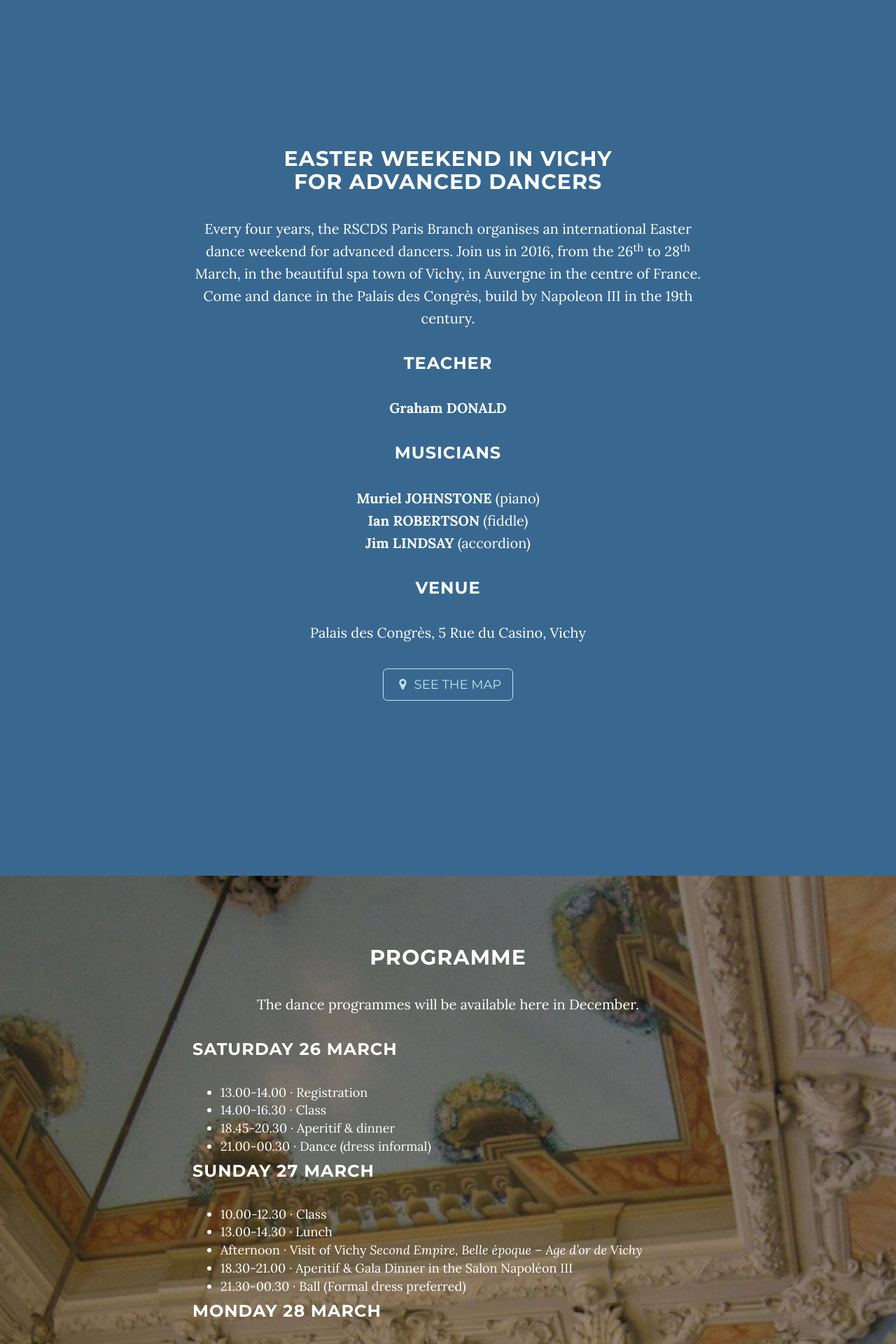
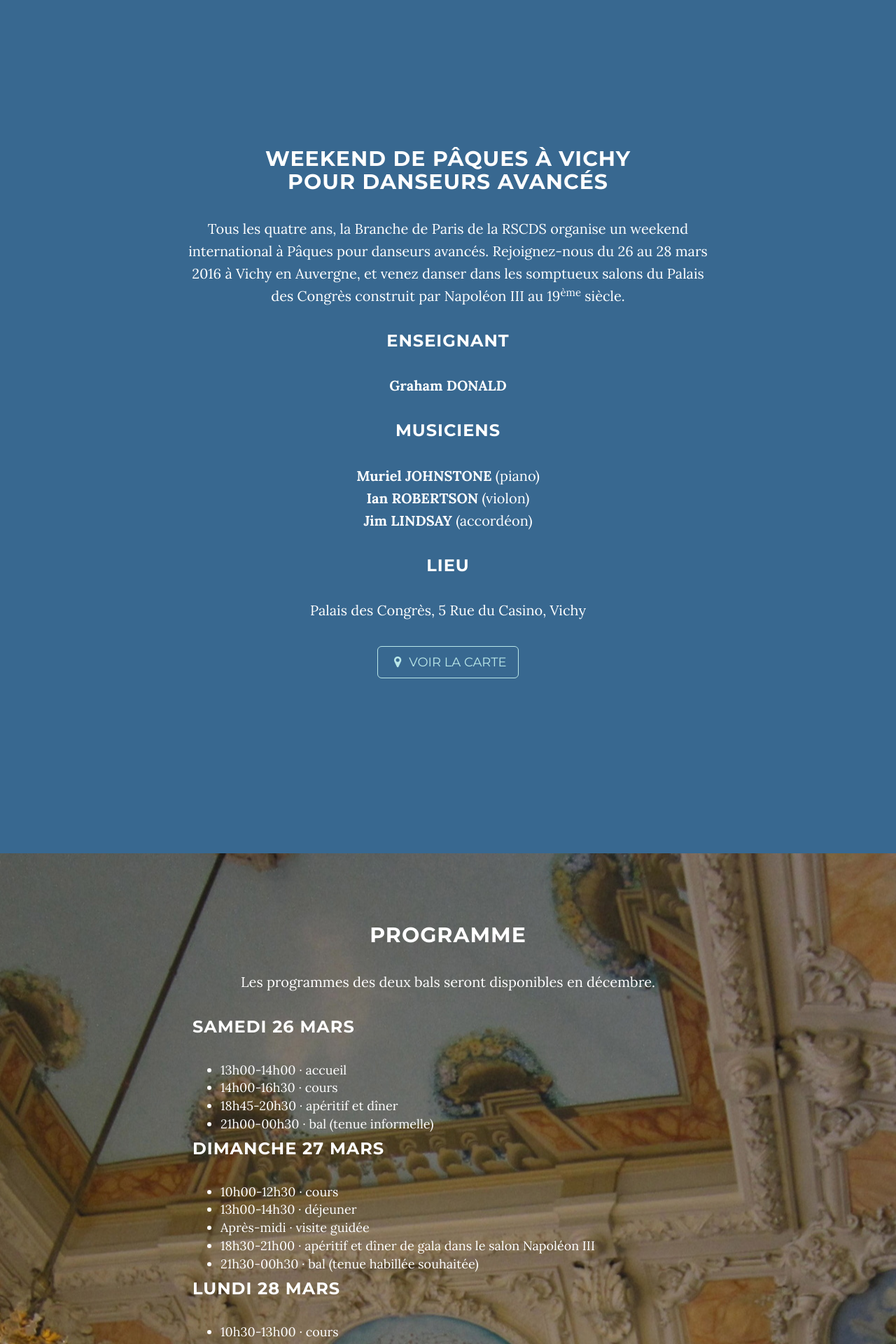
Before and after one commit to alienorlatour/rscdsparis-vichy, a PHP site: page /?fr in a window 1280 px wide. Shown: the part 840-2760 px from the top of the page at 70% size. Run offline with PHP 8.4, Linux system fonts and the light colour scheme; some libraries are stand-ins or nearby versions.

Commit message:
French at last

```diff
--- a/panelsfr/about.html
+++ b/panelsfr/about.html
@@ -3,30 +3,29 @@
   <div class="row">
     <div class="col-lg-8 col-lg-offset-2 text-center">
       <h2>
-        Easter weekend in Vichy<br />for advanced dancers
+        Weekend de Pâques à Vichy<br />pour danseurs avancés
       </h2>
       <p>
-        Every four years, the RSCDS Paris Branch organises an international Easter dance weekend for advanced dancers.
-        Join us in 2016, from the 26<sup>th</sup> to 28<sup>th</sup> March, in the beautiful spa town of Vichy, in
-        Auvergne in the centre of France. Come and dance in the Palais des Congrès, build by Napoleon III in the 19th
-        century.
+      	Tous les quatre ans, la Branche de Paris de la RSCDS organise un weekend international à Pâques pour danseurs avancés.
+      	Rejoignez-nous du 26 au 28 mars 2016 à Vichy en Auvergne,
+      	et venez danser dans les somptueux salons du Palais des Congrès construit par Napoléon III au 19<sup>ème</sup> siècle.
       </p>
-      <h3>Teacher</h3>
+      <h3>Enseignant</h3>
       <p>
         <b>Graham DONALD</b>
       </p>
 
-      <h3>Musicians</h3>
+      <h3>Musiciens</h3>
       <p>
         <b>Muriel JOHNSTONE</b> (piano)<br />
-        <b>Ian ROBERTSON</b> (fiddle)<br />
-        <b>Jim LINDSAY</b> (accordion)
+        <b>Ian ROBERTSON</b> (violon)<br />
+        <b>Jim LINDSAY</b> (accordéon)
       </p>
 
-      <h3>Venue</h3>
+      <h3>Lieu</h3>
       <p>Palais des Congrès, 5 Rue du Casino, Vichy</p>
       <a href="#map" class="btn btn-default btn-lg page-scroll"><i class="fa fa-map-marker fa-fw"></i> <span
-        class="network-name">See the map</span></a>
+        class="network-name">Voir la carte</span></a>
     </div>
   </div>
 </section>
--- a/panelsfr/accommodation.html
+++ b/panelsfr/accommodation.html
@@ -4,13 +4,11 @@
 
     <div class="container">
       <div class="col-lg-8 col-lg-offset-2 text-center">
-        <h2>Accommodation</h2>
-        <p>Vichy, being a popular spa town, offers numerous hotels both in the town itself and in the surrounding
-          countryside.</p>
-        <p>Note that Easter marks the beginning of the tourist season, so it is strongly recommended that you
-          reserve hotel accommodation sufficiently well in advance once your application for Vichy has been accepted.</p>
+        <h2>Hôtels</h2>
+        <p>En tant que ville thermale, Vichy possède une offre hôtelière importante et variée, et de nombreux hôtels se trouvent dans le quartier du Palais des Congrès à quelques minutes de marche.</p>
+        <p>Toutefois, Pâques marque le début de la saison touristique et par conséquent, nous vous recommandons de réserver votre hôtel bien en avance, et si possible dès que votre inscription aura été confirmée.</p>
         <a href="hotelsfr.php" class="btn btn-default btn-lg"><i class="fa fa-bed fa-fw"></i> <span
-          class="network-name">nearby hotels</span></a>
+          class="network-name">HÔTELS PROCHES DU PALAIS DES CONGRÈS</span></a>
       </div>
     </div>
   </div>
--- a/panelsfr/contact.html
+++ b/panelsfr/contact.html
@@ -3,18 +3,18 @@
 <section id="contact" class="container content-section text-center">
   <div class="row">
     <div class="col-lg-12">
-      <h2>Contact us</h2>
+      <h2>Pour nous contacter</h2>
       <p>
         <a href="mailto:vichy@rscdsparis.fr">vichy@rscdsparis.fr</a>
       </p>
       <ul class="list-inline banner-social-buttons">
         <li>
           <a href="http://www.rscdsparis.fr" target="_blank" class="btn btn-default btn-lg"><i class="fa fa-globe fa-fw"></i> <span
-            class="network-name">visit our website</span></a>
+            class="network-name">visitez notre site web</span></a>
         </li>
         <li>
           <a href="https://www.facebook.com/events/649929795128673/" target="_blank" class="btn btn-default btn-lg"><i
-            class="fa fa-facebook fa-fw"></i> <span class="network-name">share the event</span></a>
+            class="fa fa-facebook fa-fw"></i> <span class="network-name">partagez l'événement</span></a>
         </li>
       </ul>
     </div>
--- a/panelsfr/fares.html
+++ b/panelsfr/fares.html
@@ -3,7 +3,7 @@
   <div class="intro-section">
     <div class="container">
       <div class="col-lg-8 col-lg-offset-2">
-        <h2>Options and fees</h2>
+        <h2>Options et tarifs</h2>
       </div>
     </div>
     <div class="separator col-md-12">
@@ -12,9 +12,9 @@
           <ul class="pricely-pro">
             <li class="pricely-first-heading panel-success col-md-offset-2 col-md-6 text-center">
               <ul class="list-group">
-                <li class="list-group-item">Full dancer weekend : classes, evening dances, visit, meals and wine</li>
-                <li class="list-group-item">Dancer weekend without classes : evening dances, visit, meals and wine</li>
-                <li class="list-group-item">Non-dancer weekend: visit, meals and wine</li>
+                <li class="list-group-item">Weekend complet pour danseur : cours, bals, visite, repas et boissons</li>
+                <li class="list-group-item">Weekend sans les cours pour danseurs : bal, visite, repas et boissons</li>
+                <li class="list-group-item">Weekend pour non-danseur : visite, repas et boissons</li>
               </ul>
             </li>
             <li class="pricely-inner panel-info col-xs-6 col-md-2 text-center">
@@ -30,10 +30,10 @@
     </div>
     <div class="container">
       <div class="col-lg-8 col-lg-offset-2">
-        <p>Accommodation has to be booked separately. See information on hotels within walking distance of the
-          Palais des Congrès offering special rates for those attending the Vichy Weekend.</p>
-        <p>Payments can be made online by credit card through PayPal, by French cheque or by bank transfer. Your
-          application and payment will be confirmed by email.</p>
+        <p>Vous devez réserver votre hôtel vous-même. Voir l’information sur les hôtels proches du Palais des Congrès
+        et proposant des tarifs spéciaux pour les participants au weekend.</p>
+        <p>Vous pouvez régler votre inscription par carte bancaire, par chèque français ou par virement bancaire.
+        Votre inscription et votre paiement seront confirmés par e-mail.</p>
         <a href="#accommodation" class="btn btn-default btn-lg page-scroll"><i class="fa fa-bed fa-fw"></i> <span
           class="network-name">nearby hotels</span></a>
       </div>
@@ -43,7 +43,7 @@
   <div class="intro-section">
     <div class="container">
       <div class="col-lg-8 col-lg-offset-2">
-        <h3>Cancellation Policy</h3>
+        <h3>Annulations</h3>
       </div>
     </div>
     <div class="separator col-md-12">
@@ -52,13 +52,13 @@
           <ul class="pricely-pro">
             <li class="pricely-first-heading panel-success col-md-offset-2 col-md-8 text-center">
               <ul class="list-group">
-                <li class="list-group-item">Cancellation and replacement from waiting list: Full refund less 30€
-                  administration charge.</li>
+                <li class="list-group-item">Annulation et remplacement par liste d’attente :
+                remboursement intégral moins 30€ pour frais administratifs</li>
                 <li class="list-group-item">
-                  Cancellation up to <b>12 March 2016</b> and no replacement from waiting list: Refund 200€.
+                  Annulation sans remplacement par liste d’attente jusqu’au <b>12 mars 2016</b> : remboursement de 200€
                 </li>
                 <li class="list-group-item">
-                  Cancellation after <b>12 March 2016</b> and no replacement from waiting list: No refund
+                  Annulation sans remplacement par liste d’attente après le <b>12 mars 2016</b> : aucun remboursement
                 </li>
               </ul>
             </li>
@@ -68,8 +68,8 @@
     </div>
     <div class="container">
       <div class="col-lg-8 col-lg-offset-2">
-        <p>Participants are very strongly advised to make their own arrangements to insure against cancellation
-          through illness, previous injury or other unavoidable circumstances.</p>
+        <p>Nous vous conseillons de souscrire une assurance vous permettant d’être couvert en cas d’annulation pour maladie,
+        blessure, etc.</p>
       </div>
     </div>
   </div>
--- a/panelsfr/intro.html
+++ b/panelsfr/intro.html
@@ -7,7 +7,7 @@
         <div class="col-md-8 col-md-offset-2">
           <h1 class="brand-heading">Rendez-vous à Vichy</h1>
           <p class="intro-text">
-            Dance Scottish in Vichy, 26<sup>th</sup> - 28<sup>th</sup> March 2016
+            Weekend de Pâques à Vichy pour danseurs avancés, du 26 au 28 Mars 2016
           </p>
           <a href="#about" class="btn btn-circle page-scroll"> <i class="fa fa-angle-double-down animated"></i> </a>
         </div>
--- a/panelsfr/program.html
+++ b/panelsfr/program.html
@@ -4,41 +4,38 @@
     <div class="container">
       <div class="col-lg-8 col-lg-offset-2">
         <h2 class="text-center">Programme</h2>
-        <p class="text-center">The dance programmes will be available here in December.</p>
-        <h3>Saturday 26 March</h3>
+        <p class="text-center">Les programmes des deux bals seront disponibles en décembre.</p>
+        <h3>Samedi 26 mars</h3>
         <ul>
-          <li>13.00-14.00 · Registration</li>
-          <li>14.00-16.30 · Class</li>
-          <li>18.45-20.30 · Aperitif &amp; dinner</li>
-          <li>21.00-00.30 · Dance (dress informal)</li>
+          <li>13h00-14h00 · accueil</li>
+          <li>14h00-16h30 · cours</li>
+          <li>18h45-20h30 · apéritif et dîner</li>
+          <li>21h00-00h30 · bal (tenue informelle)</li>
         </ul>
-        <h3>Sunday 27 March</h3>
+        <h3>Dimanche 27 mars</h3>
         <ul>
-          <li>10.00-12.30 · Class</li>
-          <li>13.00-14.30 · Lunch</li>
+          <li>10h00-12h30 · cours</li>
+          <li>13h00-14h30 · déjeuner</li>
           <li>
-            Afternoon · Visit of Vichy <i>Second Empire, Belle époque – Age d’or de Vichy</i>
+            Après-midi · visite guidée
           </li>
-          <li>18.30-21.00 · Aperitif &amp; Gala Dinner in the Salon Napoléon III</li>
-          <li>21.30-00.30 · Ball (Formal dress preferred)</li>
+          <li>18h30-21h00 · apéritif et dîner de gala dans le salon Napoléon III</li>
+          <li>21h30-00h30 · bal (tenue habillée souhaitée)</li>
         </ul>
-        <h3>Monday 28 March</h3>
+        <h3>Lundi 28 Mars</h3>
         <ul>
-          <li>10.30-13.00 · Class</li>
-          <li>13.30-15.00 · Buffet lunch</li>
+          <li>10h30-13h00 · cours</li>
+          <li>13h30-15h00 · déjeuner buffet</li>
         </ul>
         <p>
-          <small>Classes, dances and meals will be in the Palais des Congrès, except for Sunday lunch which will
-            be in the restaurant chez Aletti situated opposite the Palais des Congrès.</small>
+          <small>Les cours, les bals et les repas auront lieu au Palais des Congrès, à l’exception du déjeuner du dimanche qui se tiendra au restaurant Aletti, juste en face du palais des Congrès.</small>
         </p>
         <p>
-          <small>The Palais des Congrès does have some private open air car parking. A large number of hotels
-            are available within walking distance of the Palais des Congrès but if you are staying further away and will
-            be using a car, please contact us to arrange access to parking.</small>
+          <small>Si vous êtes logés loin du Palais des Congrès et si vous venez en voiture,
+          n’hésitez pas à nous contacter au sujet de l’accès au parking du Palais des Congrès.</small>
         </p>
         <p>
-          <b>Note:</b> For those who wish, a meal will be organised on the evening of Friday 25th March. Full details
-          and a request for numbers will be issued nearer the time.
+          <b>NB:</b> pour ceux qui le souhaitent, un dîner sera organisé le vendredi 25 mars. Plus de détails ultérieurement.
         </p>
       </div>
     </div>
--- a/panelsfr/registration.html
+++ b/panelsfr/registration.html
@@ -3,9 +3,9 @@
   <div class="registration-section">
     <div class="container">
       <div class="col-lg-8 col-lg-offset-2">
-        <h2>Join us</h2>
-        <p>Applications will open in October 2015.</p>
-        <a href="#" class="btn btn-default btn-lg hidden">Register</a>
+        <h2>Rejoignez-nous</h2>
+        <p>Les inscriptions seront ouvertes en octobre 2015.</p>
+        <a href="#" class="btn btn-default btn-lg hidden">Inscription</a>
       </div>
     </div>
   </div>
--- a/panelsfr/travel.html
+++ b/panelsfr/travel.html
@@ -4,23 +4,21 @@
 
     <div class="container">
       <div class="col-lg-8 col-lg-offset-2 text-center">
-        <h2>Travel to Vichy</h2>
+        <h2>Aller à Vichy</h2>
       </div>
       <div class="col-lg-8 col-lg-offset-2">
         <p>
-          <i class="fa fa-fighter-jet"></i> There is a small international airport, <a
-            href="http://www.clermont-aeroport.com" target="_blank">Clermont-Auvergne</a>, at Aulnat but with limited
-          flight destinations. Most travellers by plane will fly to either <a href="http://www.aeroportsdeparis.fr"
-            target="_blank">Paris</a> or <a href="http://www.lyonaeroports.com" target="_blank">Lyon</a> and take a
-          train.
+          <i class="fa fa-fighter-jet"></i> Il y a un petit aéroport international à Aulnat, <a
+            href="http://www.clermont-aeroport.com" target="_blank">Clermont-Auvergne</a>, mais les destinations sont limitées.
+            Si vous venez en avion, il est préférable d'atterrir à <a href="http://www.aeroportsdeparis.fr"
+            target="_blank">Paris</a> ou à <a href="http://www.lyonaeroports.com" target="_blank">Lyon</a>, puis de prendre le train jusqu'à Vichy.
         </p>
         <p>
-          <i class="fa fa-train"></i> Six direct train services a day link Vichy to Paris (2h50) and Lyon (2h15). See
-          train company websites: <a href="http://www.tgv-europe.com/en/" target="_blank">TGV Europe</a> or from the UK
-          <a href="http://sncf.co.uk">SNCF, the French national train company</a>.
+          <i class="fa fa-train"></i> Six trains directs rallient chaque jour Vichy en provenance de  Paris (2h50) ou de Lyon (2h15). Vous pouvez consulter le site de la <a href="http://www.tgv-europe.com/en/" target="_blank">TGV Europe</a> or from the UK
+          <a href="http://sncf.co.uk">SNCF</a>.
         </p>
         <p>
-          <i class="fa fa-car"></i> Driving time from Paris to Vichy is around 3h30m and from Lyon 2h00.
+          <i class="fa fa-car"></i> En voiture, il faut environ 3h30 pour faire Paris-Vichy et 2h pour faire Lyon-Vichy.
         </p>
       </div>
     </div>
--- a/panelsfr/vichy.html
+++ b/panelsfr/vichy.html
@@ -4,17 +4,16 @@
 
     <div class="container">
       <div class="col-lg-12 text-center">
-        <h2>About Vichy</h2>
-        <p>For more information on Vichy</p>
+        <h2>Informations sur Vichy</h2>
+        <p>Pour plus d’information sur Vichy, vous pouvez consulter les sites suivants</p>
         <a href="http://www.auvergne-tourism.com/towns-and-urban-tourism/vichy-238-2.html"
           class="btn btn-default btn-lg" target="_blank"><i class="fa fa-angle-double-right fa-fw"></i> <span
-          class="network-name">Auvergne tourism</span></a>
+          class="network-name">Auvergne tourisme</span></a>
         <a href="http://www.vichy-tourisme.com/"
-          class="btn btn-default btn-lg" target="_blank"><i class="fa fa-angle-double-right fa-fw"></i>Vichy Tourist
-          Office (fr)</a>
+          class="btn btn-default btn-lg" target="_blank"><i class="fa fa-angle-double-right fa-fw"></i>Office du tourisme de Vichy</a>
         <a href="http://travel.michelin.com/web/destination/France-Auvergne_Rhone_Valley-Vichy/tourist-attractions"
           class="btn btn-default btn-lg" target="_blank"><i class="fa fa-angle-double-right fa-fw"></i> <span
-          class="network-name">Michelin travel guide</span></a>
+          class="network-name">Guide touristique Michelin</span></a>
       </div>
     </div>
 
```
Also changed, not shown: hotelsfr.php (+22 -23 lines).
